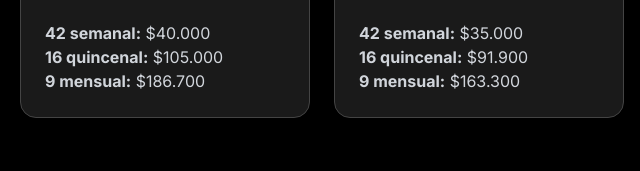
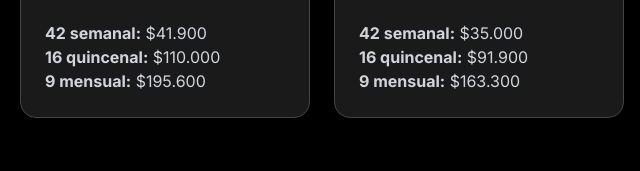
Before and after one commit to TECNOMARIN/TUCEL, a plain HTML site: page index.html in a window 1280 px wide. Shown: the part 1507-1678 px from the top of the page, 318-958 px from the left. Drawn offline with nearby package versions, Linux system fonts and the light colour scheme.

Commit message:
Update index.html

```diff
--- a/index.html
+++ b/index.html
@@ -568,17 +568,17 @@ ingresa aqui el texto a masificar.</textarea>
             const numInstallmentsInput = document.getElementById('numInstallments');
 
             const products = [
-                {
+               {
                     name: "XIAOMI Redmi Note 14 Pro 256 GB 8 GB RAM",
                     category: "Celulares",
                     brand: "XIAOMI",
                     imageUrl: "https://exitocol.vtexassets.com/arquivos/ids/29075447/Celular-XIAOMI-Redmi-Note-14-Pro-5G-256-GB-8-GB-RAM-Verde-3645885_a.jpg?v=638877815464730000",
                     initialPayment: "$200,000",
-                    fullPrice: "1680000",
+                    fullPrice: "1760000",
                     installments: [
-                        {"frecuencia":"Pago semanal","num_cuotas":"42","valor_cuota":40000},
-                        {"frecuencia":"Pago quincenal","num_cuotas":"16","valor_cuota":105000},
-                        {"frecuencia":"Pago mensual","num_cuotas":"9","valor_cuota":186700}
+                        {"frecuencia":"Pago semanal","num_cuotas":"42","valor_cuota":41900},
+                        {"frecuencia":"Pago quincenal","num_cuotas":"16","valor_cuota":110000},
+                        {"frecuencia":"Pago mensual","num_cuotas":"9","valor_cuota":195600}
                     ],
                     specs: [
                         { key: "Cámara Trasera", value: "200MP + 8MP + 2MP" },
```
